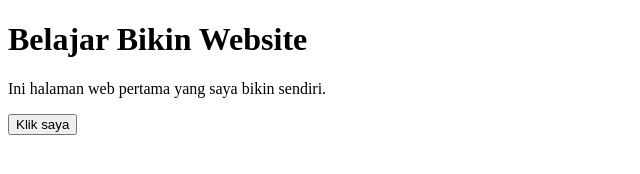
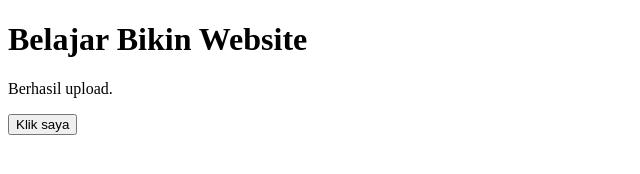
Before and after one commit to DaKira14/belajar-it, a plain HTML site: page index.html in a window 1280 px wide. Shown: the whole page, without its empty margins (0-640 px from the left). Drawn offline with Linux system fonts and the light colour scheme.

Commit message:
ubah paragraf P

```diff
--- a/index.html
+++ b/index.html
@@ -5,7 +5,7 @@
   </head>
   <body>
     <h1>Belajar Bikin Website</h1>
-    <p>Ini halaman web pertama yang saya bikin sendiri.</p>
+    <p>Berhasil upload.</p>
     <button onclick="alert('Tombolnya jalan!')">Klik saya</button>
   </body>
 </html>
```
